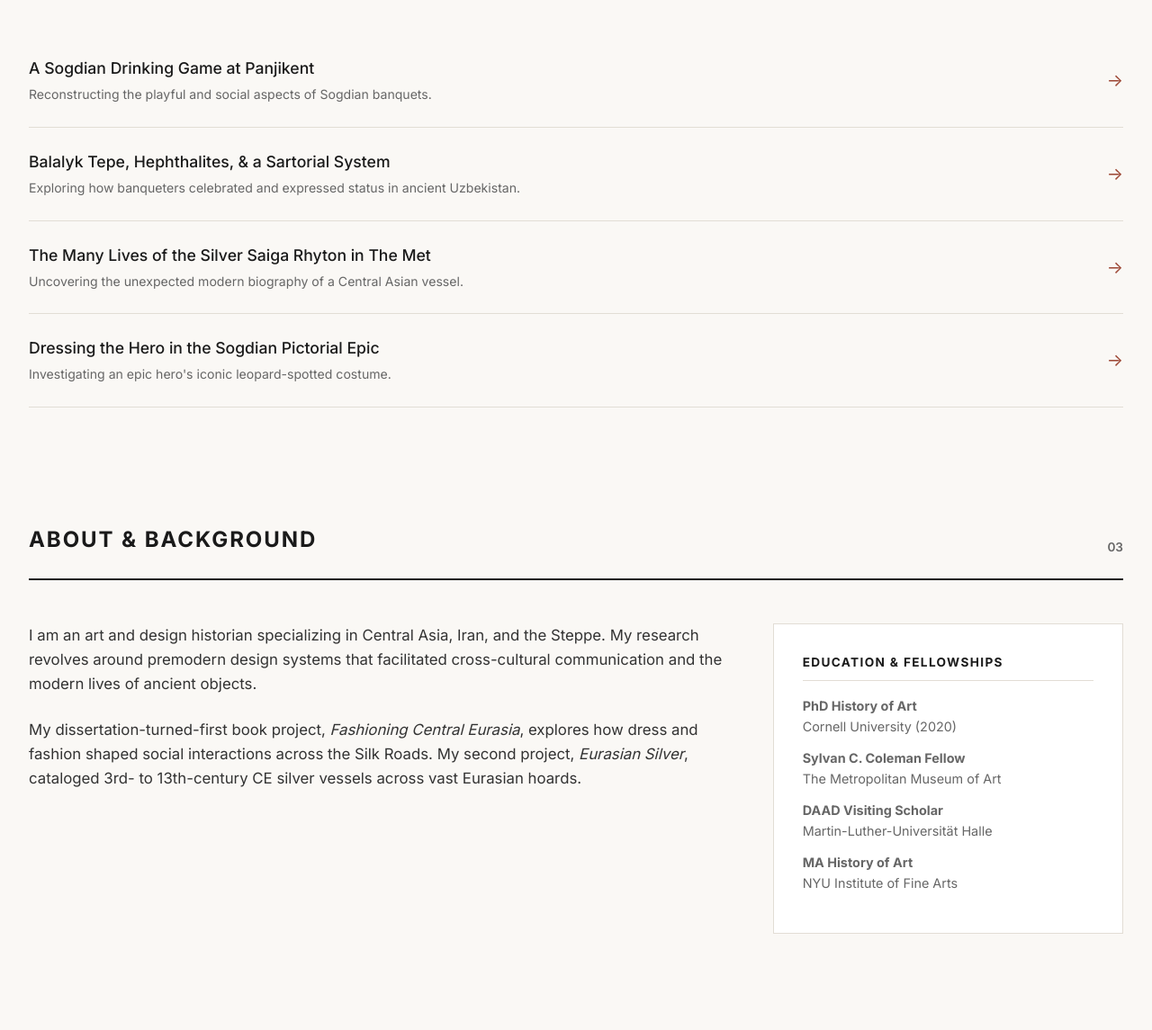
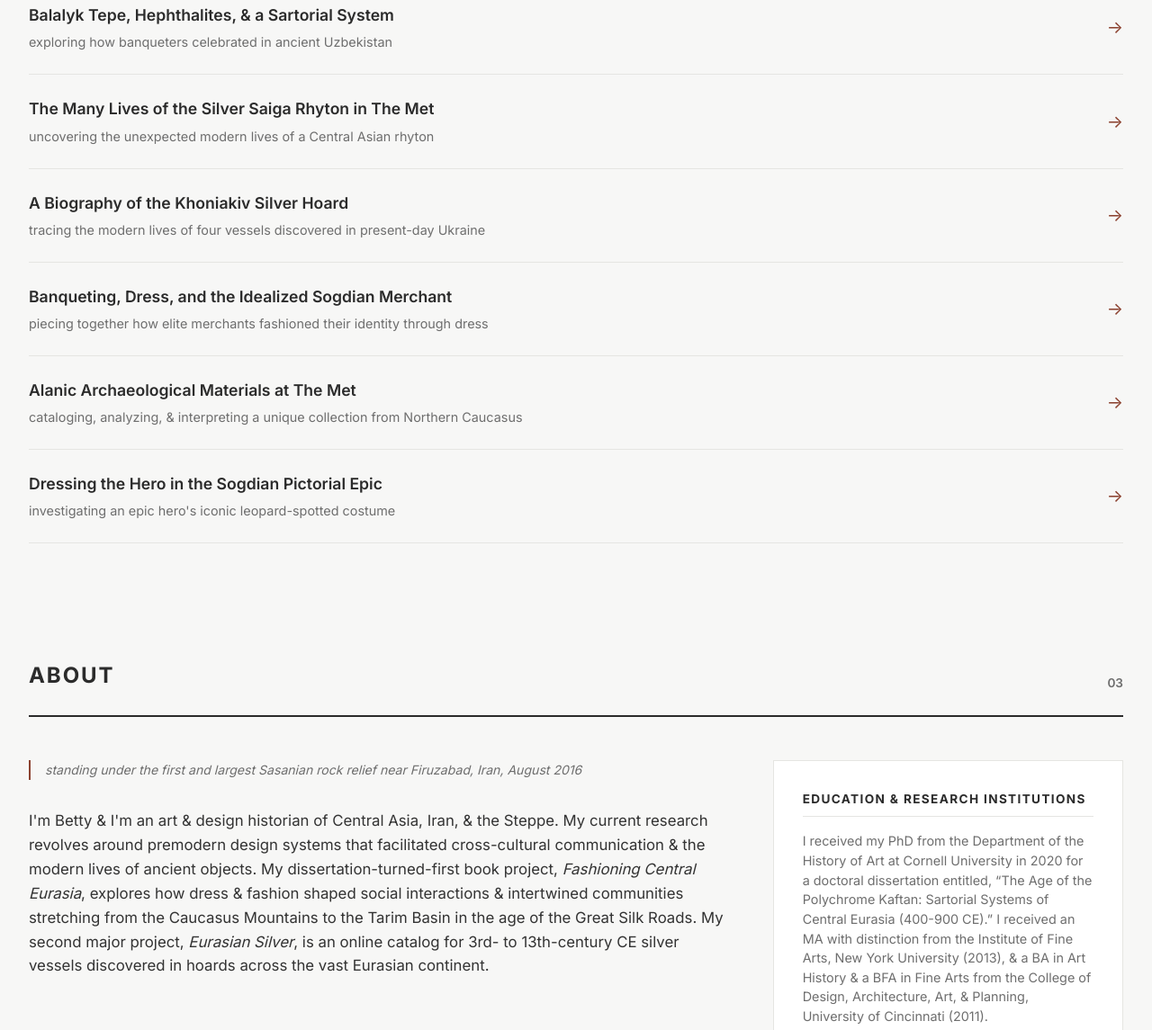
Before and after one commit to hensellek/Hensellekresearch, a plain HTML site: page index.html in a window 1280 px wide. Shown: the part 1230-2375 px from the top of the page at 90% size. Drawn offline with Linux system fonts and the light colour scheme.

Commit message:
Refactor styles and update content in index.html
Updated various CSS variables and adjusted font sizes for better readability. Modified content in sections to enhance clarity and consistency.

```diff
--- a/index.html
+++ b/index.html
@@ -10,14 +10,14 @@
 
   <style>
     :root {
-      --bg-color: #FAF8F5;
+      --bg-color: #F7F7F6;
       --surface-color: #FFFFFF;
-      --text-main: #1A1A1A;
-      --text-muted: #666666;
-      --accent-rust: #9E4A38;
-      --accent-blue: #2B4162;
-      --border-color: #E2DDD5;
-      --border-dark: #1A1A1A;
+      --text-main: #2B2B2B;
+      --text-muted: #6E6E6E;
+      --accent-rust: #8C4331;
+      --accent-blue: #4A5D6E;
+      --border-color: #E5E5E2;
+      --border-dark: #2B2B2B;
       --font-main: 'Inter', -apple-system, BlinkMacSystemFont, sans-serif;
       --max-width: 1280px;
     }
@@ -100,19 +100,12 @@
     }
 
     .hero-title {
-      font-size: clamp(2.2rem, 5vw, 3.8rem);
+      font-size: clamp(2.2rem, 5vw, 3.5rem);
       font-weight: 700;
-      line-height: 1.15;
+      line-height: 1.18;
       letter-spacing: -0.02em;
       max-width: 900px;
       margin-bottom: 1.5rem;
-    }
-
-    .hero-subtitle {
-      font-size: 1.2rem;
-      color: var(--text-muted);
-      max-width: 720px;
-      font-weight: 300;
     }
 
     .section-container {
@@ -219,11 +212,11 @@
 
     .essay-title {
       font-size: 1.1rem;
-      font-weight: 500;
+      font-weight: 600;
     }
 
     .essay-desc {
-      font-size: 0.88rem;
+      font-size: 0.9rem;
       color: var(--text-muted);
       margin-top: 0.25rem;
     }
@@ -245,6 +238,15 @@
       color: #333;
     }
 
+    .caption-quote {
+      font-size: 0.88rem;
+      font-style: italic;
+      color: var(--text-muted);
+      border-left: 2px solid var(--accent-rust);
+      padding-left: 1rem;
+      margin-bottom: 2rem;
+    }
+
     .sidebar-box {
       background: var(--surface-color);
       border: 1px solid var(--border-color);
@@ -261,12 +263,11 @@
       padding-bottom: 0.5rem;
     }
 
-    .sidebar-box ul { list-style: none; }
-
-    .sidebar-box li {
+    .sidebar-box p {
       font-size: 0.9rem;
-      margin-bottom: 0.75rem;
+      margin-bottom: 1rem;
       color: var(--text-muted);
+      line-height: 1.5;
     }
 
     footer {
@@ -319,31 +320,30 @@
   </header>
 
   <section class="hero">
-    <div class="hero-eyebrow">Central Asia, Iran & The Steppe</div>
-    <h1 class="hero-title">Premodern design systems, ancient textiles, and the modern lives of objects.</h1>
-    <p class="hero-subtitle">Exploring cross-cultural communication along the ancient Silk Roads through sartorial evidence, metalwork, and material culture.</p>
+    <div class="hero-eyebrow">Betty Hensellek, PhD</div>
+    <h1 class="hero-title">Art & Design Historian of Central Asia, Iran & the Steppe</h1>
   </section>
 
   <section id="projects" class="section-container">
     <div class="section-header">
-      <h2 class="section-title">Major Projects</h2>
+      <h2 class="section-title">Projects</h2>
       <span class="section-number">01</span>
     </div>
     <div class="projects-grid">
       <div class="card">
         <div>
           <div class="card-tag">Book Project</div>
-          <h3 class="card-title">Fashioning Central Eurasia (400–900 CE)</h3>
-          <p class="card-desc">An exploration of how the kaftan, dress, and fashion shaped social interactions and intertwined communities from the Caucasus to the Tarim Basin.</p>
+          <h3 class="card-title">Fashioning Central Eurasia (400-900 CE)</h3>
+          <p class="card-desc">a book project about the kaftan & cosmopolitanism</p>
         </div>
         <a href="#" class="card-link">View Project &rarr;</a>
       </div>
 
       <div class="card">
         <div>
-          <div class="card-tag">Digital Catalog</div>
+          <div class="card-tag">Online Catalog</div>
           <h3 class="card-title">Eurasian Silver</h3>
-          <p class="card-desc">An online catalog tracing the provenance, typology, and art history of 3rd- to 13th-century CE silver vessels discovered across the Eurasian continent.</p>
+          <p class="card-desc">an online catalog tracing the provenance of 3rd- to 13th-century silver vessels</p>
         </div>
         <a href="#" class="card-link">Explore Catalog &rarr;</a>
       </div>
@@ -352,14 +352,14 @@
 
   <section id="essays" class="section-container">
     <div class="section-header">
-      <h2 class="section-title">Essays & Research</h2>
+      <h2 class="section-title">Essays</h2>
       <span class="section-number">02</span>
     </div>
     <div class="essays-list">
       <a href="#" class="essay-item">
         <div>
           <h3 class="essay-title">A Sogdian Drinking Game at Panjikent</h3>
-          <p class="essay-desc">Reconstructing the playful and social aspects of Sogdian banquets.</p>
+          <p class="essay-desc">reconstructing the playful aspects of Sogdian banquets</p>
         </div>
         <span class="essay-arrow">&rarr;</span>
       </a>
@@ -367,7 +367,7 @@
       <a href="#" class="essay-item">
         <div>
           <h3 class="essay-title">Balalyk Tepe, Hephthalites, & a Sartorial System</h3>
-          <p class="essay-desc">Exploring how banqueters celebrated and expressed status in ancient Uzbekistan.</p>
+          <p class="essay-desc">exploring how banqueters celebrated in ancient Uzbekistan</p>
         </div>
         <span class="essay-arrow">&rarr;</span>
       </a>
@@ -375,7 +375,31 @@
       <a href="#" class="essay-item">
         <div>
           <h3 class="essay-title">The Many Lives of the Silver Saiga Rhyton in The Met</h3>
-          <p class="essay-desc">Uncovering the unexpected modern biography of a Central Asian vessel.</p>
+          <p class="essay-desc">uncovering the unexpected modern lives of a Central Asian rhyton</p>
+        </div>
+        <span class="essay-arrow">&rarr;</span>
+      </a>
+
+      <a href="#" class="essay-item">
+        <div>
+          <h3 class="essay-title">A Biography of the Khoniakiv Silver Hoard</h3>
+          <p class="essay-desc">tracing the modern lives of four vessels discovered in present-day Ukraine</p>
+        </div>
+        <span class="essay-arrow">&rarr;</span>
+      </a>
+
+      <a href="#" class="essay-item">
+        <div>
+          <h3 class="essay-title">Banqueting, Dress, and the Idealized Sogdian Merchant</h3>
+          <p class="essay-desc">piecing together how elite merchants fashioned their identity through dress</p>
+        </div>
+        <span class="essay-arrow">&rarr;</span>
+      </a>
+
+      <a href="#" class="essay-item">
+        <div>
+          <h3 class="essay-title">Alanic Archaeological Materials at The Met</h3>
+          <p class="essay-desc">cataloging, analyzing, & interpreting a unique collection from Northern Caucasus</p>
         </div>
         <span class="essay-arrow">&rarr;</span>
       </a>
@@ -383,7 +407,7 @@
       <a href="#" class="essay-item">
         <div>
           <h3 class="essay-title">Dressing the Hero in the Sogdian Pictorial Epic</h3>
-          <p class="essay-desc">Investigating an epic hero's iconic leopard-spotted costume.</p>
+          <p class="essay-desc">investigating an epic hero's iconic leopard-spotted costume</p>
         </div>
         <span class="essay-arrow">&rarr;</span>
       </a>
@@ -392,23 +416,21 @@
 
   <section id="about" class="section-container">
     <div class="section-header">
-      <h2 class="section-title">About & Background</h2>
+      <h2 class="section-title">About</h2>
       <span class="section-number">03</span>
     </div>
     <div class="about-layout">
       <div class="about-text">
-        <p>I am an art and design historian specializing in Central Asia, Iran, and the Steppe. My research revolves around premodern design systems that facilitated cross-cultural communication and the modern lives of ancient objects.</p>
-        <p>My dissertation-turned-first book project, <em>Fashioning Central Eurasia</em>, explores how dress and fashion shaped social interactions across the Silk Roads. My second project, <em>Eurasian Silver</em>, cataloged 3rd- to 13th-century CE silver vessels across vast Eurasian hoards.</p>
+        <div class="caption-quote">
+          standing under the first and largest Sasanian rock relief near Firuzabad, Iran, August 2016
+        </div>
+        <p>I'm Betty & I'm an art & design historian of Central Asia, Iran, & the Steppe. My current research revolves around premodern design systems that facilitated cross-cultural communication & the modern lives of ancient objects. My dissertation-turned-first book project, <em>Fashioning Central Eurasia</em>, explores how dress & fashion shaped social interactions & intertwined communities stretching from the Caucasus Mountains to the Tarim Basin in the age of the Great Silk Roads. My second major project, <em>Eurasian Silver</em>, is an online catalog for 3rd- to 13th-century CE silver vessels discovered in hoards across the vast Eurasian continent.</p>
       </div>
 
       <div class="sidebar-box">
-        <h4>Education & Fellowships</h4>
-        <ul>
-          <li><strong>PhD History of Art</strong><br>Cornell University (2020)</li>
-          <li><strong>Sylvan C. Coleman Fellow</strong><br>The Metropolitan Museum of Art</li>
-          <li><strong>DAAD Visiting Scholar</strong><br>Martin-Luther-Universität Halle</li>
-          <li><strong>MA History of Art</strong><br>NYU Institute of Fine Arts</li>
-        </ul>
+        <h4>Education & Research Institutions</h4>
+        <p>I received my PhD from the Department of the History of Art at Cornell University in 2020 for a doctoral dissertation entitled, “The Age of the Polychrome Kaftan: Sartorial Systems of Central Eurasia (400-900 CE).” I received an MA with distinction from the Institute of Fine Arts, New York University (2013), & a BA in Art History & a BFA in Fine Arts from the College of Design, Architecture, Art, & Planning, University of Cincinnati (2011).</p>
+        <p>From September 2017 through August 2019, I was the Sylvan C. Coleman and Pam Coleman Memorial Fund Fellow in the Department of Ancient Near Eastern Art at The Metropolitan Museum of Art. Before arriving at The Met, I began working on my dissertation in Saint Petersburg, Russia, at the Institute for the History of Material Culture of the Russian Academy of Sciences & worked with the collections at the State Hermitage Museum (2016-17). In 2014-2015 I was a DAAD Visiting PhD Student at the Seminar für Orientalische Archäologie und Kunstgeschichte, Martin-Luther-Universität Halle-Wittenberg in Germany.</p>
       </div>
     </div>
   </section>
@@ -418,7 +440,7 @@
       <h2 class="section-title">Contact</h2>
       <span class="section-number">04</span>
     </div>
-    <p>Feel free to get in touch regarding ancient fashion, Sogdian material culture, or silver vessels.</p>
+    <p>Feel free to send me an email and say hi! I am happy to share my articles or converse about the Sogdians, ancient fashion, & silver vessels. Please be patient though, I am a designer by day & often it takes some time to reply to emails.</p>
     <br>
     <a href="mailto:email@example.com" class="card-link" style="font-size: 1.1rem;">email Betty &rarr;</a>
   </section>
@@ -426,7 +448,7 @@
   <footer>
     <div class="footer-container">
       <div>&copy; Betty Hensellek, PhD. All rights reserved.</div>
-      <div>Art & Design History of Central Asia & Iran</div>
+      <div>Art & Design History of Central Asia, Iran & the Steppe</div>
     </div>
   </footer>
 
```
